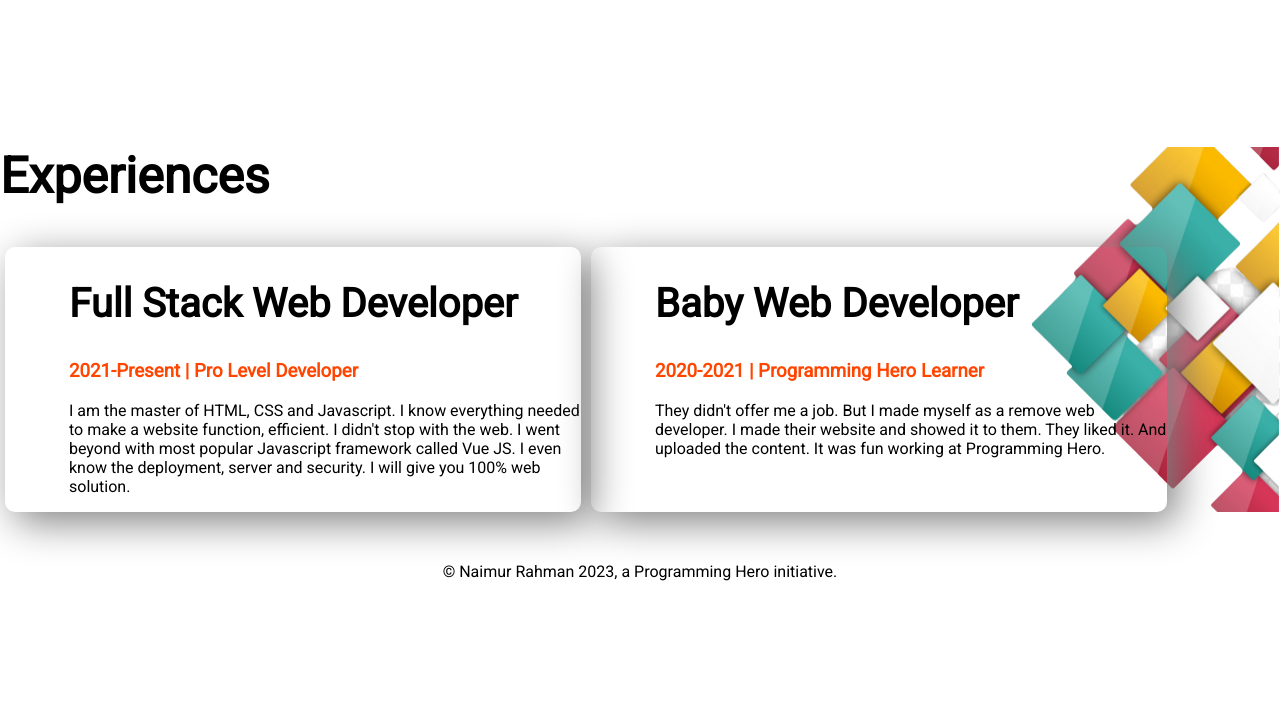
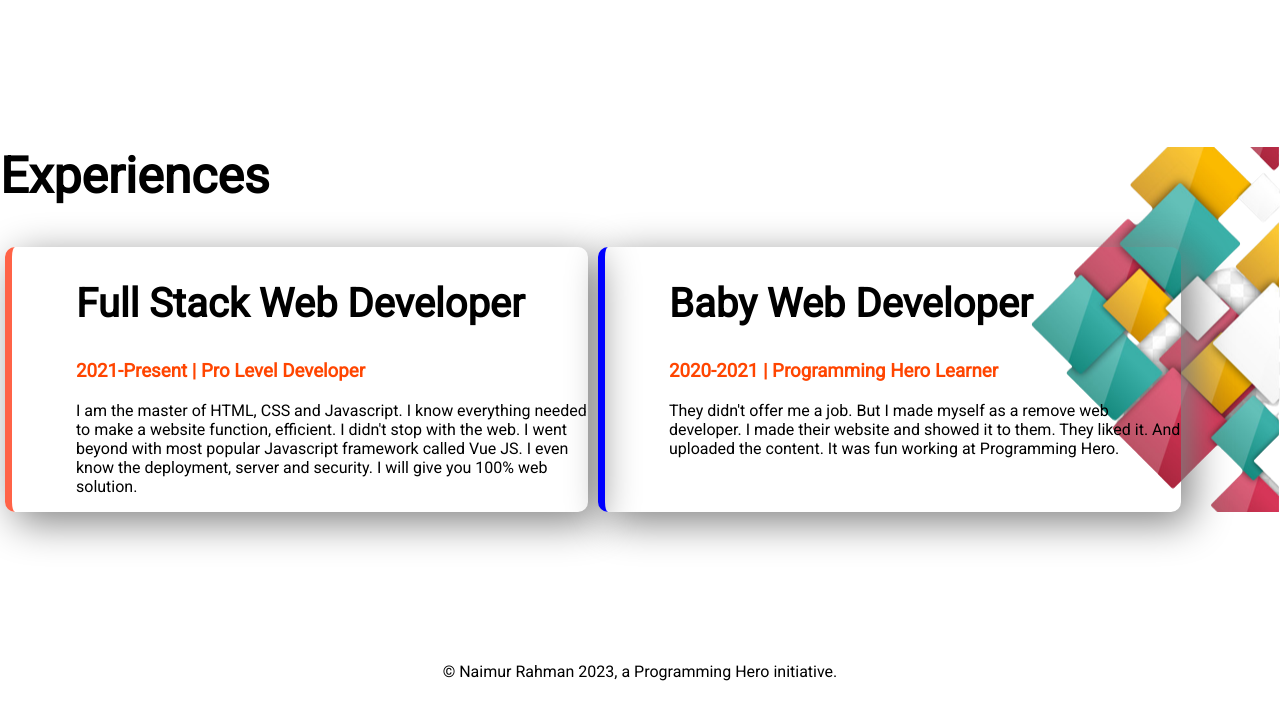
Before and after one commit to naimurrahman1142/mil1-mod4-portfolio-practice, a plain HTML site: page index.html in a window 1280 px wide. Shown: the part 1072-1792 px from the top of the page. Before the commit the page ends 1653 px from the top, so only its background shows below. Drawn offline with Linux system fonts and the light colour scheme.

Commit message:
final change

```diff
--- a/index.html
+++ b/index.html
@@ -44,8 +44,8 @@
 
     <section class="ex-area">
         <h1>Experiences</h1>
-        <div class="pasapasi">
-            <div class="item">
+        <div class="new-section-lasterjonno">
+            <div id="new1" class="item">
                 <h2>Full Stack Web Developer</h2>
                 <h3>2021-Present | Pro Level Developer</h3>
                 <p>I am the master of HTML, CSS and Javascript. I know everything needed to make a website function,
@@ -53,7 +53,7 @@
                     Vue
                     JS. I even know the deployment, server and security. I will give you 100% web solution.</p>
             </div>
-            <div class="item">
+            <div id="new2" class="item">
                 <h2>Baby Web Developer</h2>
                 <h3>2020-2021 | Programming Hero Learner</h3>
                 <p>They didn't offer me a job. But I made myself as a remove web developer. I made their website and
@@ -66,6 +66,8 @@
 
 </body>
 
-<footer> © Naimur Rahman 2023, a Programming Hero initiative.</footer>
+<footer>
+    <p>© Naimur Rahman 2023, a Programming Hero initiative.</p>
+</footer>
 
 </html>
--- a/style.css
+++ b/style.css
@@ -37,8 +37,7 @@ h3 {
 
 .contact-button {
     text-decoration-line: none;
-    background-color: orangered;
-    background-image: linear-gradient(orange tomato);
+    background-image: linear-gradient(orange, tomato);
     padding: 10px 40px;
     border-radius: 10px;
     font-weight: 700;
@@ -62,12 +61,6 @@ h3 {
     background-image: url(images/hi.png);
     background-repeat: no-repeat;
     background-position: right;
-    margin-bottom: 50px;
-}
-
-.pasapasi {
-    display: flex;
-
 }
 
 .item {
@@ -80,7 +73,16 @@ h3 {
 
 }
 
+#new1 {
+    border-left: 7px solid tomato;
+}
+
+#new2 {
+    border-left: 7px solid blue;
+}
+
 footer {
     text-align: center;
+    margin-bottom: 40px;
 
 }
```
